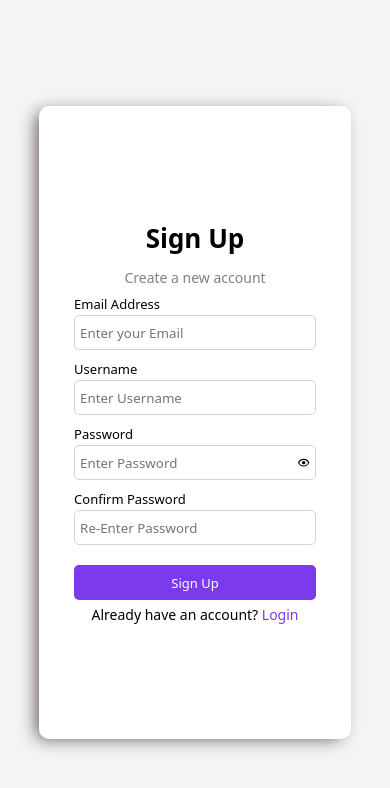
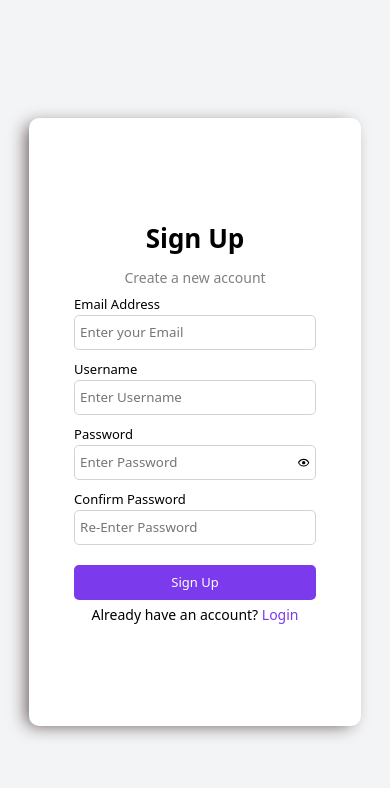
Before and after one commit to Ravi30T/transaction-management-frontend, a React (Create React App) app: page /signup in a window 390 px wide. Shown: the top 788 px of the page. Built offline with nearby package versions, Linux system fonts and the light colour scheme.

Commit message:
Update index.css

```diff
--- a/src/components/Register/index.css
+++ b/src/components/Register/index.css
@@ -92,8 +92,8 @@
         flex-direction: column;
         justify-content: center;
         align-items: center;
-        height: 75vh;
-        width: 80vw;
+        height: 72vh;
+        width: 85vw;
     }
 
     .email-username-password-label {
```
